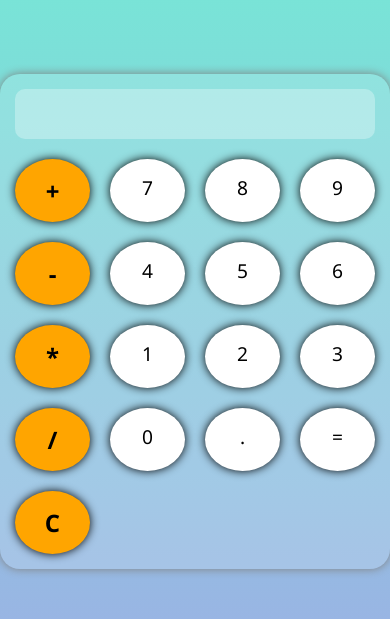
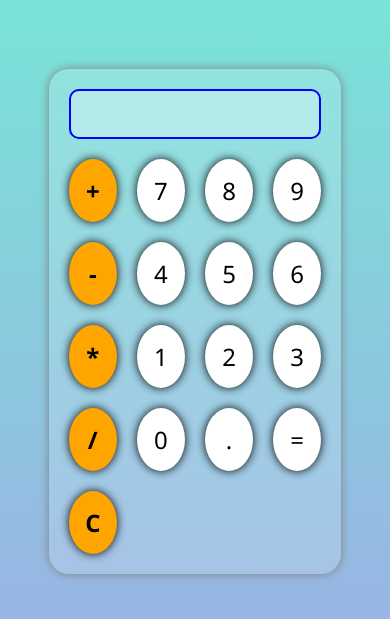
Before and after one commit to Murugesh45/Calculator-app-using-Html-CSS-and-Javascript., a plain HTML site: page index.html in a window 390 px wide. Shown: the part 101-720 px from the top of the page. Drawn offline with Linux system fonts and the light colour scheme.

Commit message:
change the color

```diff
--- a/index.css
+++ b/index.css
@@ -75,17 +75,19 @@ body {
 
 @media (max-width: 480px) {
   .head {
-    padding: 15px;
-    width: 100%;
+    padding: 20px;
+    width: 75vw;
   }
 
   #val {
     font-size: 1.5rem;
     height: 50px;
+    border: 2px solid blue;
   }
 
   .cal {
     padding: 15px;
-    font-size: 1.2rem;
+    font-size: 1.5rem;
+
   }
 }
```
